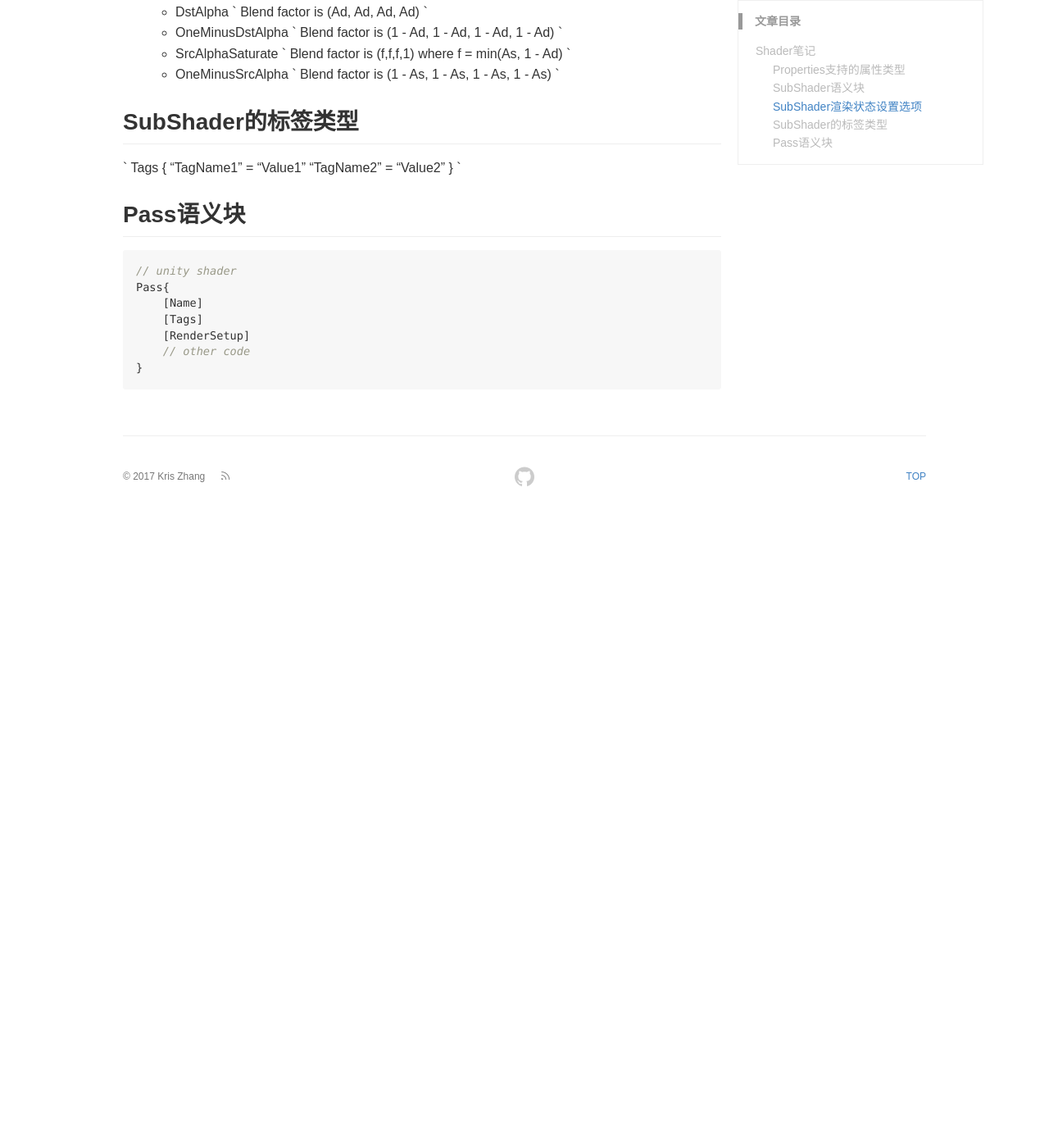
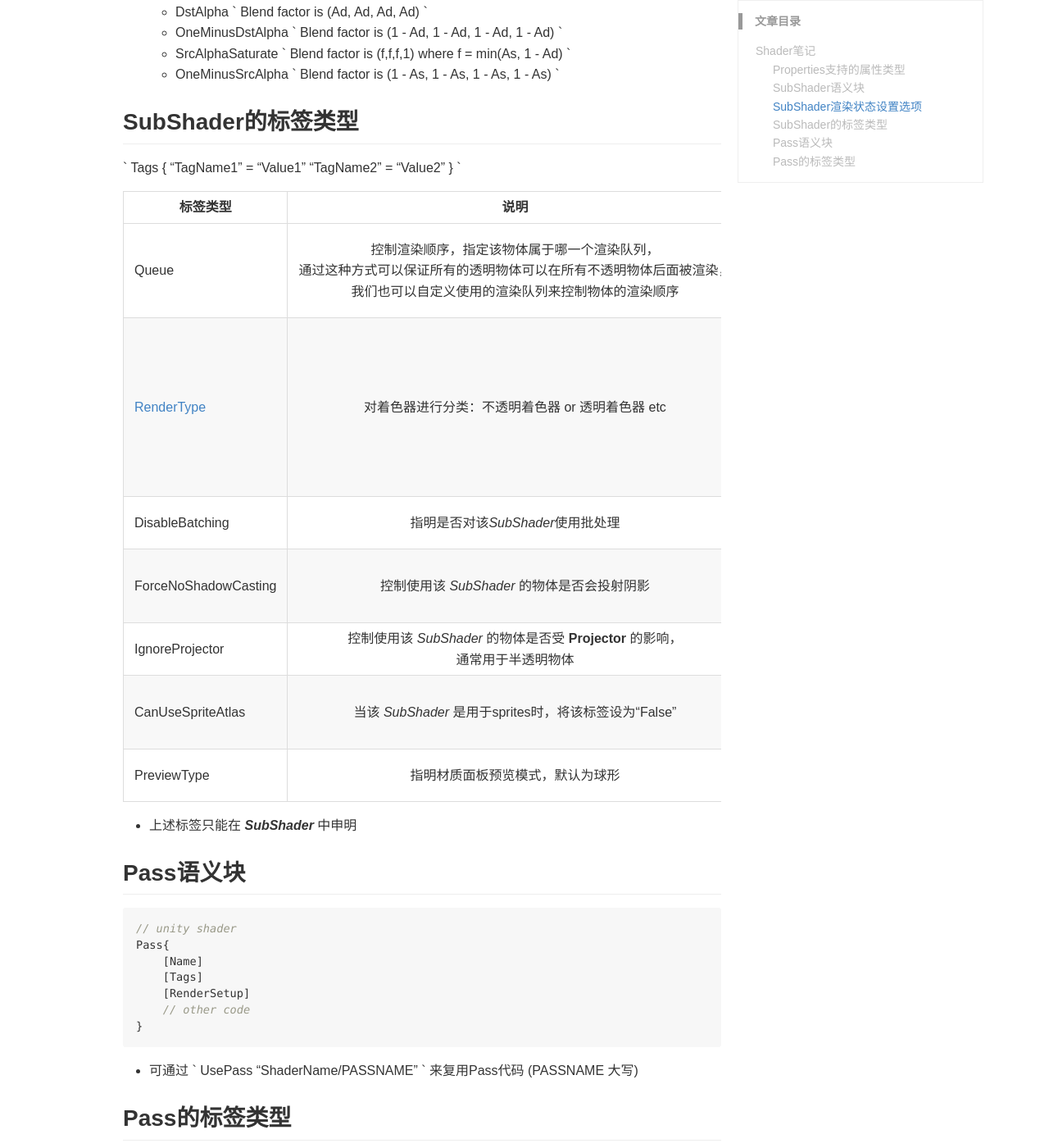
Before and after one commit to lingkeyang/lingkeyang.github.io, a Jekyll site: the page built from _posts/2017-09-28-shader.md, in a window 1280 px wide and 1400 px high, scrolled down 1976 px. Shown: the whole window at 82% size. Built offline with Jekyll 4.4.1, drawn with Linux system fonts in a browser that asks for light colours; comment, search, counter and statistics services are not loaded; before the commit the page ends 2606 px from its top, so only the background shows below that; some of the changed text lies outside the part shown.

Commit message:
shader pass

````diff
--- a/_posts/2017-09-28-shader.md
+++ b/_posts/2017-09-28-shader.md
@@ -81,6 +81,18 @@ SubShader{
 
 ` Tags { "TagName1" = "Value1" "TagName2" = "Value2" } `
 
+|标签类型|说明|例子|
+|---|:--------:|:---:|
+|Queue|控制渲染顺序，指定该物体属于哪一个渲染队列，通过这种方式可以保证所有的透明物体可以在所有不透明物体后面被渲染，我们也可以自定义使用的渲染队列来控制物体的渲染顺序|Tags { "Queue" = "Background"\|"Geometry"(default)\|"AlphaTest"\|"Transparent"\|"Overlay" }|
+|[RenderType](https://docs.unity3d.com/462/Documentation/Manual/SL-ShaderReplacement.html)|对着色器进行分类：不透明着色器 or 透明着色器 etc|Tags { "RenderType" = "Opaque"\|"Transparent"\|"TransparentCutout"\|"Background"\|"Overlay"\|"TreeOpaque"\|"TreeTransparentCutout"\|"TreeBillboard"\|"Grass"\|"GrassBillboard" }|
+|DisableBatching|指明是否对该*SubShader*使用批处理| Tags { "DisableBatching" = "True" }|
+|ForceNoShadowCasting|控制使用该 *SubShader* 的物体是否会投射阴影| Tags { "ForceNoShadowCasting" = "True" }|
+|IgnoreProjector|控制使用该 *SubShader* 的物体是否受 **Projector** 的影响，通常用于半透明物体| Tags { "IgnoreProjector" = "True" }|
+|CanUseSpriteAtlas|当该 *SubShader* 是用于sprites时，将该标签设为“False”| Tags { "CanUseSpriteAtlas" = "False" }|
+|PreviewType|指明材质面板预览模式，默认为球形| Tags { "PreviewType" = "Plane"\|"SkyBox" }|
+
+- 上述标签只能在 ***SubShader*** 中申明
+
 ## Pass语义块
 
 ```csharp
@@ -92,3 +104,26 @@ Pass{
     // other code
 }
 ```
+
+- 可通过 ` UsePass "ShaderName/PASSNAME" ` 来复用Pass代码 (PASSNAME 大写)
+
+## Pass的标签类型
+
+|标签类型|说明|例子|
+|---|:---:|:---:|
+|LightMode|光照模型| Tags { "LightMode" = "ForwardBase" }|
+|RequireOptions|满足条件才渲染该Pass| Tags { "RequireOptions" = "SoftVegetation" }|
+
+
+- [LightMode](https://docs.unity3d.com/Manual/SL-PassTags.html)
+    + Always
+    + ForwardBase
+    + ForwardAdd
+    + Deferred
+    + ShadowCaster
+    + MotionVectors
+    + PrepassBase
+    + PrepassFinal
+    + Vertex
+    + VertexLMRGBM
+    + VertexLM
````
